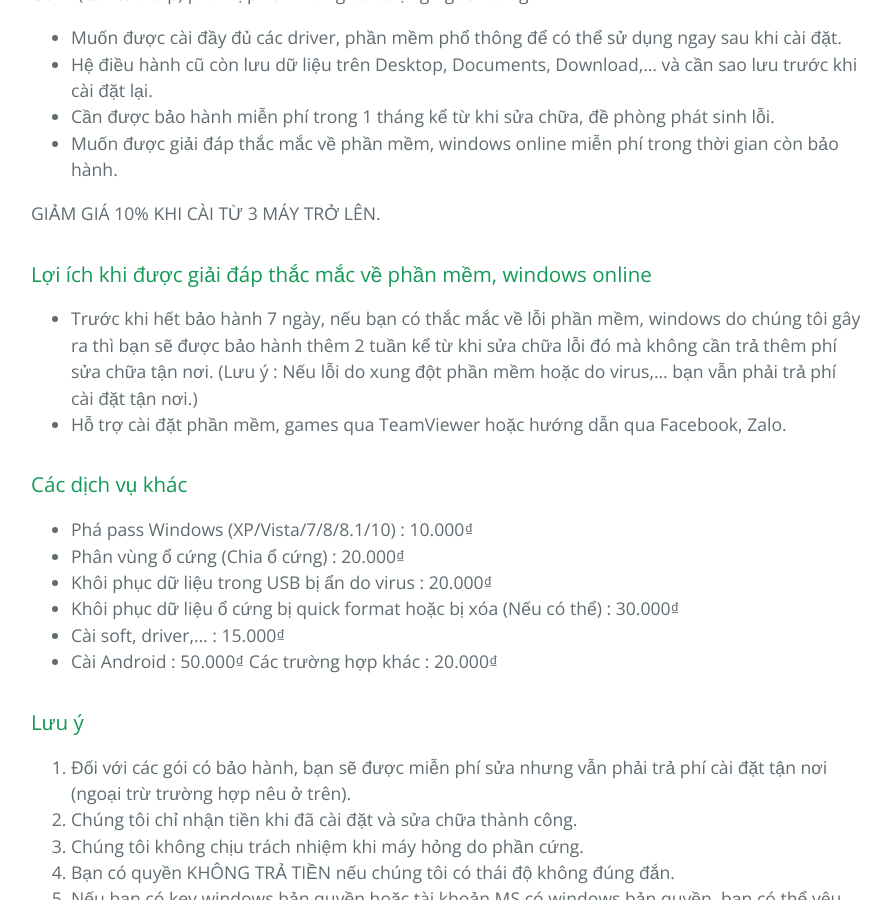
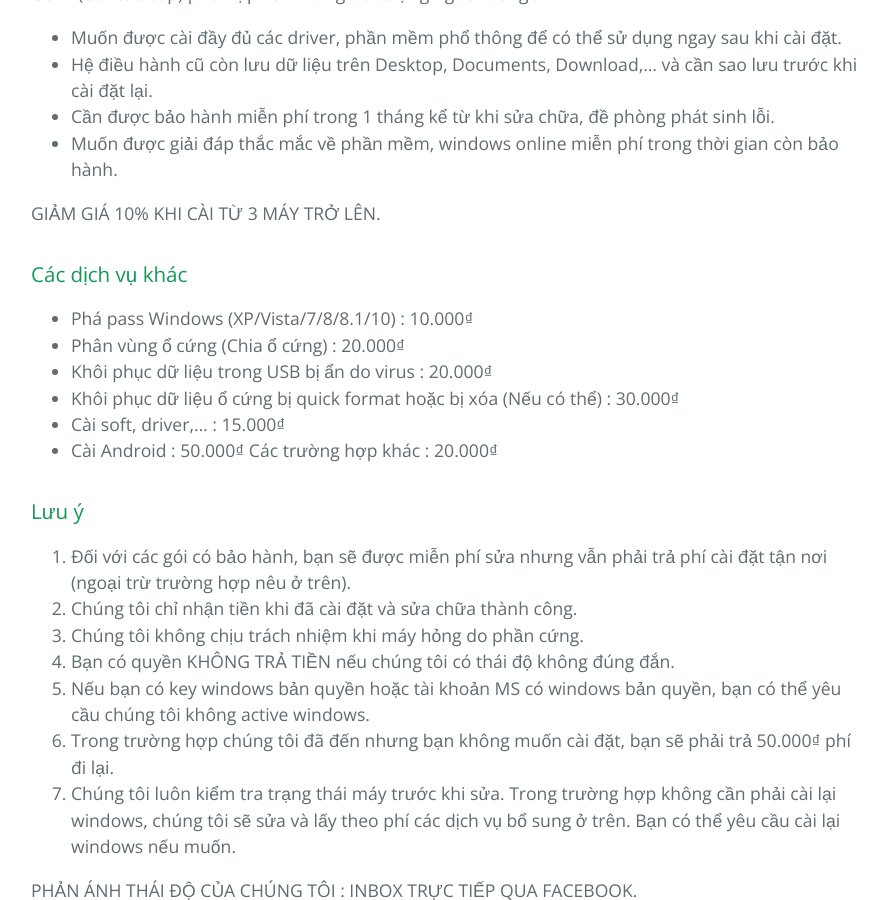
Before and after one commit to nh0909hn/NHFix, a Jekyll site: the page built from index.md, in a window 1280 px wide and 900 px high, scrolled down 2164 px. Shown: the whole window, without its empty margins (193-1085 px from the left). Built offline with Jekyll 4.4.1, drawn with Linux system fonts in a browser that asks for light colours; our own code applies the rules of GitHub Pages for plain Markdown files; some of the changed text lies outside the part shown.

Commit message:
Add files via upload

```diff
--- a/index.md
+++ b/index.md
@@ -28,7 +28,7 @@ Gói 4 : Gói cao cấp (75.000₫)
 - Active Windows vĩnh viễn miễn phí (Bản quyền được liên kết với tài khoản MS. Đối với bản LTSB/LTSC sẽ chỉ là active thường).
 - Hỗ trợ sao lưu dữ liệu trên ổ hệ điều hành cũ (VD : Desktop, Download, Documents,...).
 - Bảo hành miễn phí trong vòng 1 tháng.
-- Giải đáp thắc mắc về phần mềm, windows online miễn phí trong thời gian còn bảo hành.
+- Tư vấn, hướng dẫn, cài đặt PC từ xa trong thời gian bảo hành.
 
 Gói 5 : Cài Linux
 - Coming soon!
@@ -61,11 +61,6 @@ Gói 4 (Gói cao cấp) phù hợp với những đối tượng người dùng
 + Muốn được giải đáp thắc mắc về phần mềm, windows online miễn phí trong thời gian còn bảo hành.
 
 GIẢM GIÁ 10% KHI CÀI TỪ 3 MÁY TRỞ LÊN.
-
-### Lợi ích khi được giải đáp thắc mắc về phần mềm, windows online
-
-- Trước khi hết bảo hành 7 ngày, nếu bạn có thắc mắc về lỗi phần mềm, windows do chúng tôi gây ra thì bạn sẽ được bảo hành thêm 2 tuần kể từ khi sửa chữa lỗi đó mà không cần trả thêm phí sửa chữa tận nơi. (Lưu ý : Nếu lỗi do xung đột phần mềm hoặc do virus,... bạn vẫn phải trả phí cài đặt tận nơi.)
-- Hỗ trợ cài đặt phần mềm, games qua TeamViewer hoặc hướng dẫn qua Facebook, Zalo.
 
 ### Các dịch vụ khác
 
```
Also changed, not shown: other parts of index.md (+3 -0 lines).
